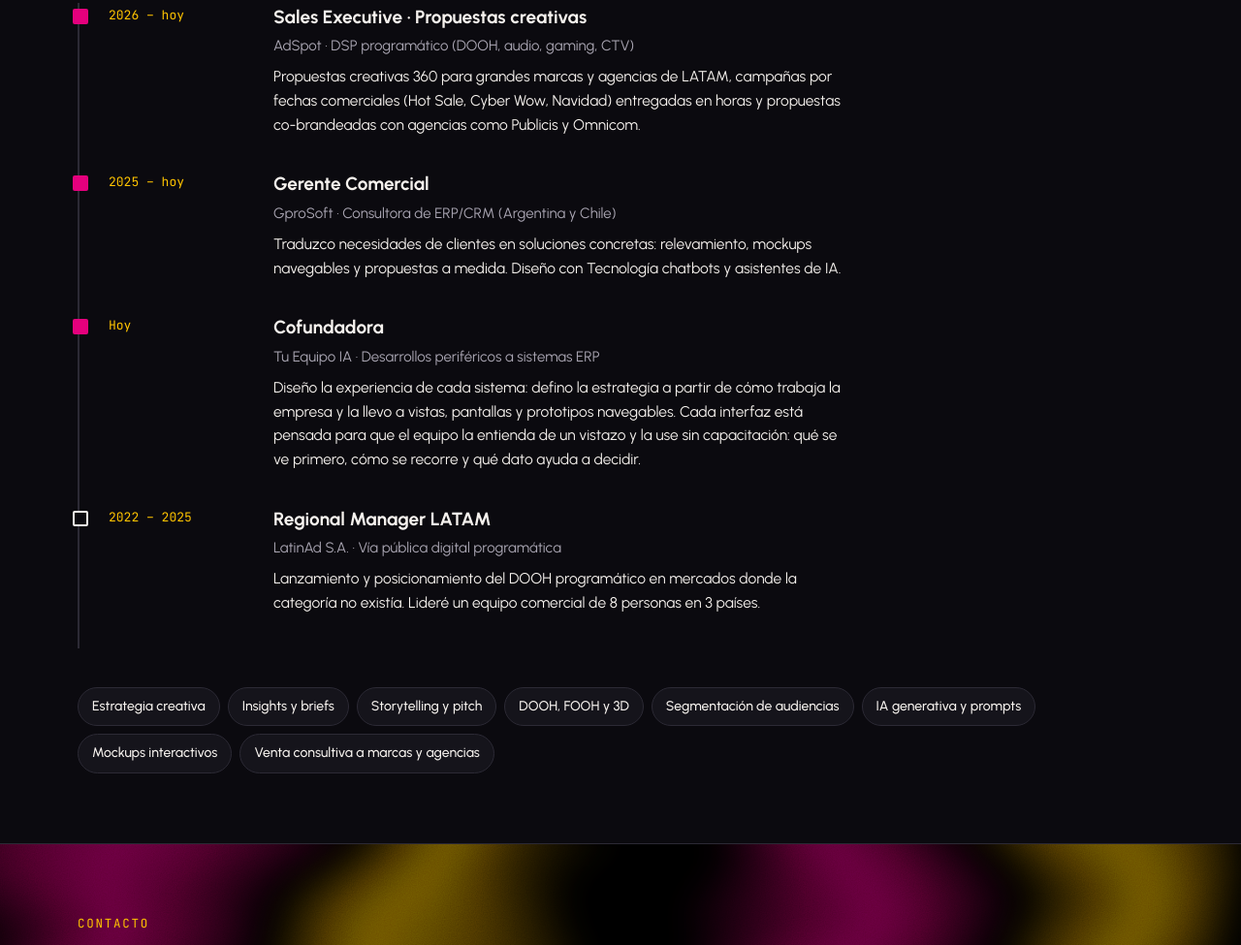
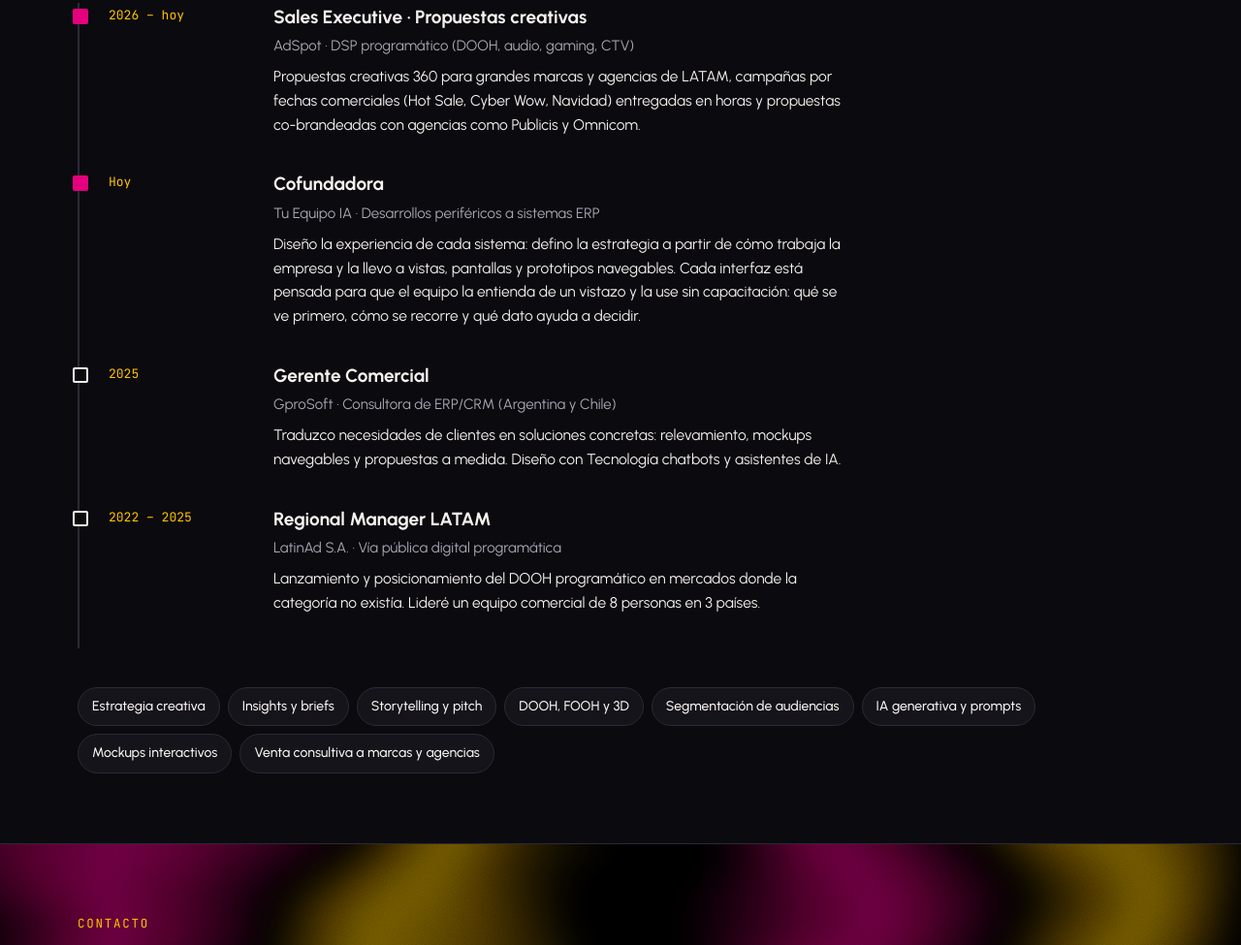
Before and after one commit to tuequipoIA-stack/MarisaRopero, a plain HTML site: page index.html in a window 1280 px wide. Shown: the part 3548-4523 px from the top of the page at 97% size. Drawn offline with Linux system fonts and the light colour scheme.

Commit message:
GproSoft: Gerente Comercial solo 2025
Co-Authored-By: Claude Opus 5.5 <noreply@anthropic.com>
Claude-Session: https://claude.ai/code/session_01QjZ4tX9sJMdiQuLFgKyQYc

```diff
--- a/index.html
+++ b/index.html
@@ -824,8 +824,8 @@ h2 em{font-style:normal;color:var(--accent)}
     </div>
     <ol class="timeline">
       <li class="now"><span class="when">2026 – hoy</span><div class="what"><h3>Sales Executive · Propuestas creativas</h3><p class="org">AdSpot · DSP programático (DOOH, audio, gaming, CTV)</p><p>Propuestas creativas 360 para grandes marcas y agencias de LATAM, campañas por fechas comerciales (Hot Sale, Cyber Wow, Navidad) entregadas en horas y propuestas co-brandeadas con agencias como Publicis y Omnicom.</p></div></li>
-      <li class="now"><span class="when">2025 – hoy</span><div class="what"><h3>Gerente Comercial</h3><p class="org">GproSoft · Consultora de ERP/CRM (Argentina y Chile)</p><p>Traduzco necesidades de clientes en soluciones concretas: relevamiento, mockups navegables y propuestas a medida. Diseño con Tecnología chatbots y asistentes de IA.</p></div></li>
       <li class="now"><span class="when">Hoy</span><div class="what"><h3>Cofundadora</h3><p class="org">Tu Equipo IA · Desarrollos periféricos a sistemas ERP</p><p>Diseño la experiencia de cada sistema: defino la estrategia a partir de cómo trabaja la empresa y la llevo a vistas, pantallas y prototipos navegables. Cada interfaz está pensada para que el equipo la entienda de un vistazo y la use sin capacitación: qué se ve primero, cómo se recorre y qué dato ayuda a decidir.</p></div></li>
+      <li><span class="when">2025</span><div class="what"><h3>Gerente Comercial</h3><p class="org">GproSoft · Consultora de ERP/CRM (Argentina y Chile)</p><p>Traduzco necesidades de clientes en soluciones concretas: relevamiento, mockups navegables y propuestas a medida. Diseño con Tecnología chatbots y asistentes de IA.</p></div></li>
       <li><span class="when">2022 – 2025</span><div class="what"><h3>Regional Manager LATAM</h3><p class="org">LatinAd S.A. · Vía pública digital programática</p><p>Lanzamiento y posicionamiento del DOOH programático en mercados donde la categoría no existía. Lideré un equipo comercial de 8 personas en 3 países.</p></div></li>
     </ol>
     <div class="skills" aria-label="Habilidades">
```
